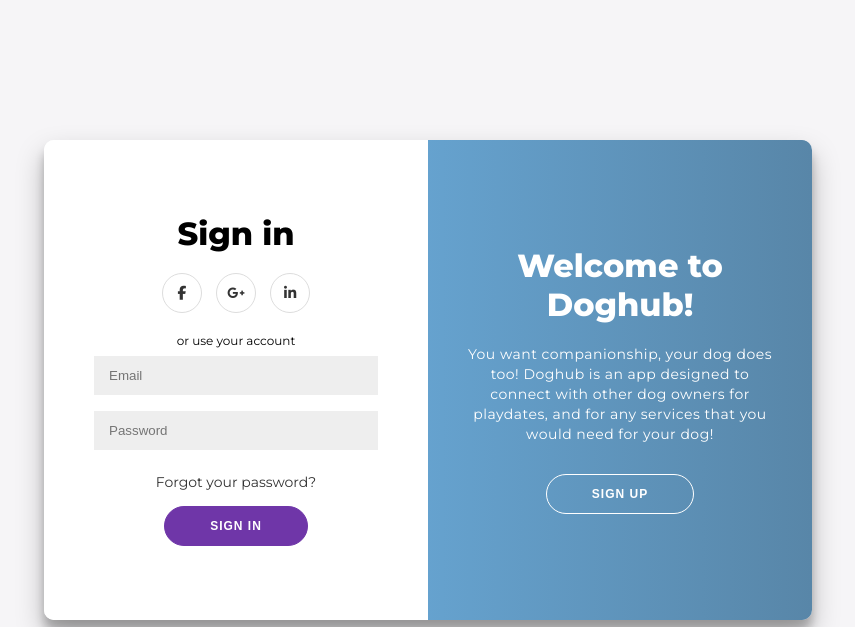
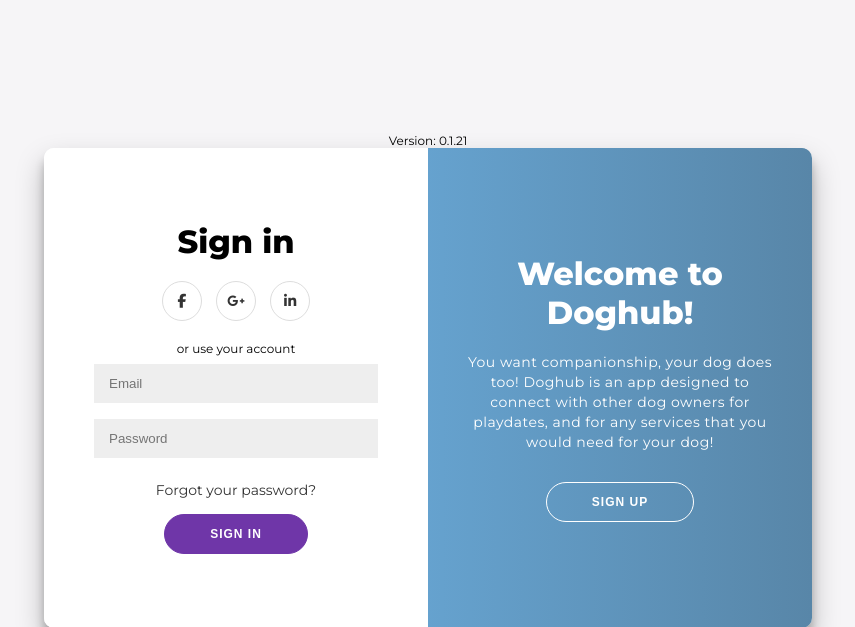
Before and after one commit to gcivil-nyu-org/INET-Monday-Spring2023-Team-1, a Django app: page /login in a window 1280 px wide. Shown: the top 627 px of the page, without its empty margins (212-1067 px from the left). Run offline with Django 4.2, Linux system fonts and the light colour scheme; some libraries are stand-ins or nearby versions.

Commit message:
added version numer to login page

```diff
--- a/doghub_app/templates/doghub_app/login.html
+++ b/doghub_app/templates/doghub_app/login.html
@@ -19,6 +19,9 @@
   </head>
 
   <body>
+    <span>
+     Version:  {{ version }}
+    </span>
     <div class="container" id="container">
       <div class="form-container sign-up-container">
         <form action="/register" method="post">
--- a/doghub_app/views.py
+++ b/doghub_app/views.py
@@ -58,6 +58,7 @@ def register_details_request(request):
         context = {"dogList": list(dogprofiles), 'media_url':settings.MEDIA_URL}
         for dog in dogprofiles:
             print(dog.pic)
+    context['version'] = __version__
     return render(
         request=request, template_name="doghub_app/register.html", context=context
     )
@@ -80,6 +81,7 @@ def dog_profile_create(request):
 
 
 def login_request(request):
+    context = {}
     if request.method == "POST":
         user_email = request.POST.get("uemail")
         password = request.POST.get("psw")
@@ -94,7 +96,8 @@ def login_request(request):
             return redirect("events")
         else:
             messages.error(request, "Wrong User Email or Password")
-    return render(request=request, template_name="doghub_app/login.html")
+    context['version'] = __version__
+    return render(request=request, template_name="doghub_app/login.html", context=context)
 
 
 @login_required
```
